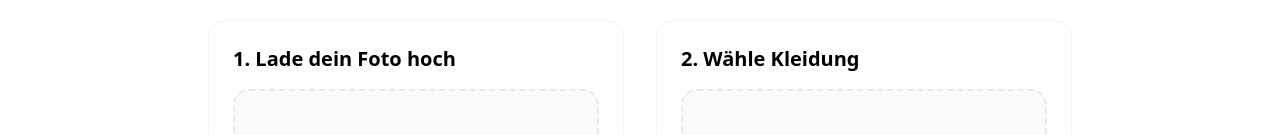
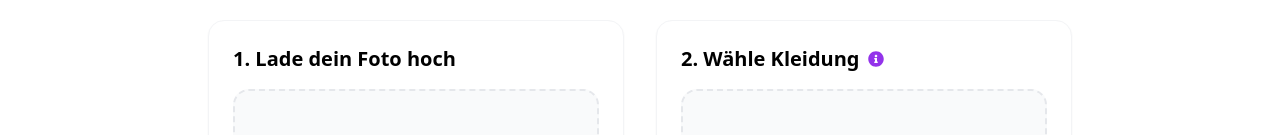
Before and after one commit to Kirschdieb/TryOnAI, a React (Vite) app: page /try-on in a window 1280 px wide. Shown: the part 232-367 px from the top of the page. Built offline with nearby package versions, Linux system fonts and the light colour scheme.

Commit message:
Info Icon mit Hover auf TryOn Seite neben dem Wähle Kleidung

```diff
--- a/src/components/pages/HomeUpload.jsx
+++ b/src/components/pages/HomeUpload.jsx
@@ -2,9 +2,18 @@ import { useState, useEffect } from 'react';
 import { useNavigate } from 'react-router-dom';
 import { useCloset } from '../../store/useCloset';
 import { useLanguage } from '../../contexts/LanguageContext';
+import { FaInfoCircle } from 'react-icons/fa';
 import Button from '../ui/Button';
 import Card from '../ui/Card';
 import DropZone from '../ui/DropZone';
+
+// Custom Tooltip component
+const Tooltip = ({ children }) => (
+  <div className="absolute bottom-full left-1/2 transform -translate-x-1/2 mb-2 px-3 py-2 text-sm text-white bg-gray-800 rounded-lg whitespace-nowrap opacity-0 group-hover:opacity-100 transition-opacity duration-200 pointer-events-none z-50">
+    {children}
+    <div className="absolute bottom-0 left-1/2 transform -translate-x-1/2 translate-y-1 border-4 border-transparent border-t-gray-800"></div>
+  </div>
+);
 
 export default function HomeUpload() {
   const navigate = useNavigate();
@@ -214,7 +223,15 @@ export default function HomeUpload() {
 
         {/* Clothing Upload */}
         <Card>
-          <h2 className="text-xl font-semibold mb-4">{t('home.chooseClothing')}</h2>
+          <div className="flex items-center gap-2 mb-4">
+            <h2 className="text-xl font-semibold">{t('home.chooseClothing')}</h2>
+            <div className="relative group">
+              <FaInfoCircle className="text-purple-600 cursor-help" />
+              <Tooltip>
+                {t('studio.clothingExtractionTip')}
+              </Tooltip>
+            </div>
+          </div>
 
           {/* Single clothing image box - FIRST */}
           <div className="relative aspect-[3/4] mb-6">
--- a/src/components/pages/TryOnStudio.jsx
+++ b/src/components/pages/TryOnStudio.jsx
@@ -2,7 +2,7 @@ import { useState, useEffect } from 'react';
 import { useNavigate } from 'react-router-dom';
 import { useCloset } from '../../store/useCloset';
 import { useLanguage } from '../../contexts/LanguageContext';
-import { FaUpload, FaTrash, FaPlus, FaCheck } from 'react-icons/fa';
+import { FaUpload, FaTrash, FaPlus, FaCheck, FaInfoCircle } from 'react-icons/fa';
 import Button from '../ui/Button';
 import Card from '../ui/Card';
 import { BeachIcon, RainIcon, SnowIcon, OriginalIcon, StandingIcon, SittingIcon, HandsInPocketsIcon, ArmsCrossedIcon } from '../ui/BackgroundIcon';
@@ -15,6 +15,14 @@ function LoadingSpinner() {
     </div>
   );
 }
+
+// Custom Tooltip component
+const Tooltip = ({ children }) => (
+  <div className="absolute bottom-full left-1/2 transform -translate-x-1/2 mb-2 px-3 py-2 text-sm text-white bg-gray-800 rounded-lg whitespace-nowrap opacity-0 group-hover:opacity-100 transition-opacity duration-200 pointer-events-none z-50">
+    {children}
+    <div className="absolute bottom-0 left-1/2 transform -translate-x-1/2 translate-y-1 border-4 border-transparent border-t-gray-800"></div>
+  </div>
+);
 
 const Studio = () => {
   const { t } = useLanguage();
--- a/src/contexts/LanguageContext.jsx
+++ b/src/contexts/LanguageContext.jsx
@@ -269,6 +269,9 @@ const translations = {
     'albums.formal': 'Formal & Business',
     'albums.casual': 'Casual & Alltag',
     'albums.sport': 'Sport & Fitness',
+
+    // Studio tooltips
+    'studio.clothingExtractionTip': 'Das Extrahieren des Kleidungsstücks ist nicht perfekt. Achte bitte darauf, dass das Kleidungsstück vollständig und gut sichtbar auf dem Bild zu sehen ist.',
   },
   en: {    // Navigation
     'nav.home': 'Homepage',
```
